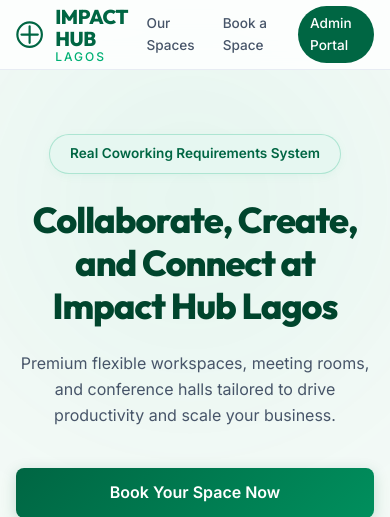
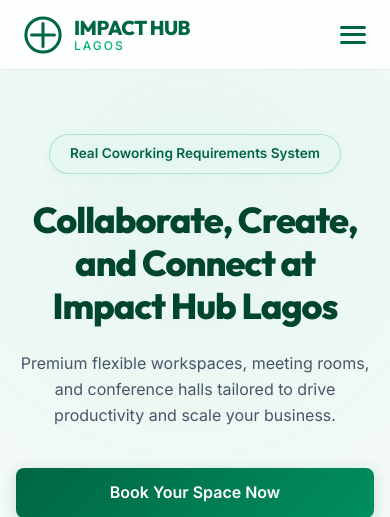
Before and after one commit to Dox45/django-310-v2, a Django app: page / in a window 390 px wide; the page is wider, and only the part inside the window is pictured. Shown: the top 517 px of that part. Run offline with Django 5.2, Linux system fonts and the light colour scheme.

Commit message:
fixed responsive issues

```diff
--- a/booking/static/booking/css/styles.css
+++ b/booking/static/booking/css/styles.css
@@ -166,6 +166,44 @@ body {
 .nav-link.admin-btn:hover {
     background-color: var(--primary-light);
     box-shadow: 0 4px 12px rgba(0, 102, 67, 0.15);
+}
+
+/* Mobile Toggle */
+.nav-toggle {
+    display: none;
+    flex-direction: column;
+    justify-content: space-between;
+    width: 26px;
+    height: 18px;
+    background: transparent;
+    border: none;
+    cursor: pointer;
+    padding: 0;
+    z-index: 101;
+}
+
+.nav-toggle:focus {
+    outline: none;
+}
+
+.hamburger-bar {
+    width: 100%;
+    height: 3px;
+    background-color: var(--primary);
+    border-radius: 4px;
+    transition: all 0.3s ease;
+}
+
+.nav-toggle.active .hamburger-bar:nth-child(1) {
+    transform: translateY(7.5px) rotate(45deg);
+}
+
+.nav-toggle.active .hamburger-bar:nth-child(2) {
+    opacity: 0;
+}
+
+.nav-toggle.active .hamburger-bar:nth-child(3) {
+    transform: translateY(-7.5px) rotate(-45deg);
 }
 
 /* Main */
@@ -848,20 +886,48 @@ body {
 /* Responsive adjustment */
 @media (max-width: 768px) {
     .navbar-container {
-        padding: 0 1rem;
+        padding: 0 1.5rem;
+    }
+
+    .nav-toggle {
+        display: flex;
     }
 
     .nav-links {
-        gap: 0.75rem;
+        display: none;
+        flex-direction: column;
+        position: absolute;
+        top: 70px;
+        left: 0;
+        width: 100%;
+        background: rgba(255, 255, 255, 0.95);
+        backdrop-filter: blur(10px);
+        -webkit-backdrop-filter: blur(10px);
+        border-bottom: 1px solid var(--border-color);
+        padding: 1.5rem 2rem;
+        gap: 0.5rem;
+        z-index: 99;
+        box-shadow: 0 10px 15px -3px rgba(0, 0, 0, 0.05);
+        animation: slideDown 0.3s ease forwards;
+    }
+
+    .nav-links.active {
+        display: flex;
     }
 
     .nav-link {
-        font-size: 0.85rem;
-        padding: 0.4rem 0.5rem;
+        font-size: 1rem;
+        padding: 0.75rem 1rem;
+        width: 100%;
+        text-align: center;
+        border-radius: 8px;
     }
 
     .nav-link.admin-btn {
-        padding: 0.4rem 0.75rem;
+        padding: 0.75rem 1.5rem;
+        margin-top: 0.5rem;
+        border-radius: 30px;
+        display: inline-block;
     }
 
     .main-content {
--- a/booking/static/booking/js/app.js
+++ b/booking/static/booking/js/app.js
@@ -302,3 +302,37 @@ function openSuccessModal() {
 function closeSuccessModal() {
     successModal.classList.remove('open');
 }
+
+// Mobile Navbar Toggle
+document.addEventListener('DOMContentLoaded', () => {
+    const navToggle = document.getElementById('navToggle');
+    const navLinks = document.getElementById('navLinks');
+
+    if (navToggle && navLinks) {
+        navToggle.addEventListener('click', (e) => {
+            e.stopPropagation();
+            const isOpen = navToggle.classList.toggle('active');
+            navLinks.classList.toggle('active');
+            navToggle.setAttribute('aria-expanded', isOpen);
+        });
+
+        // Close menu when clicking on any nav link
+        const links = navLinks.querySelectorAll('.nav-link');
+        links.forEach(link => {
+            link.addEventListener('click', () => {
+                navToggle.classList.remove('active');
+                navLinks.classList.remove('active');
+                navToggle.setAttribute('aria-expanded', 'false');
+            });
+        });
+
+        // Close menu when clicking anywhere outside of the navbar
+        document.addEventListener('click', (e) => {
+            if (navLinks.classList.contains('active') && !navToggle.contains(e.target) && !navLinks.contains(e.target)) {
+                navToggle.classList.remove('active');
+                navLinks.classList.remove('active');
+                navToggle.setAttribute('aria-expanded', 'false');
+            }
+        });
+    }
+});
--- a/booking/templates/booking/index.html
+++ b/booking/templates/booking/index.html
@@ -39,11 +39,16 @@
                     <span class="brand-subtitle">Lagos</span>
                 </div>
             </div>
-            <nav class="nav-links">
+            <nav class="nav-links" id="navLinks">
                 <a href="#spaces" class="nav-link">Our Spaces</a>
                 <a href="#booking-section" class="nav-link">Book a Space</a>
                 <a href="/admin/" class="nav-link admin-btn">Admin Portal</a>
             </nav>
+            <button class="nav-toggle" aria-label="Toggle navigation" id="navToggle" aria-expanded="false">
+                <span class="hamburger-bar"></span>
+                <span class="hamburger-bar"></span>
+                <span class="hamburger-bar"></span>
+            </button>
         </div>
     </header>
 
```
